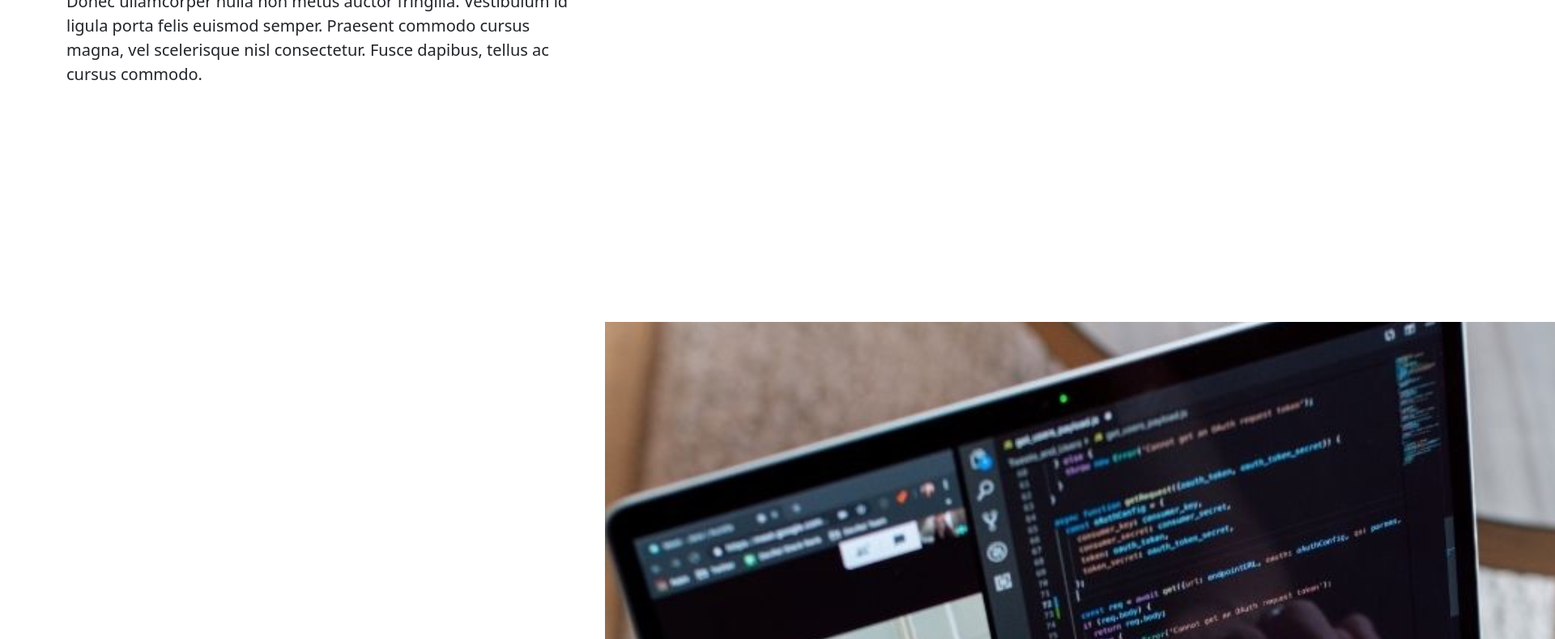
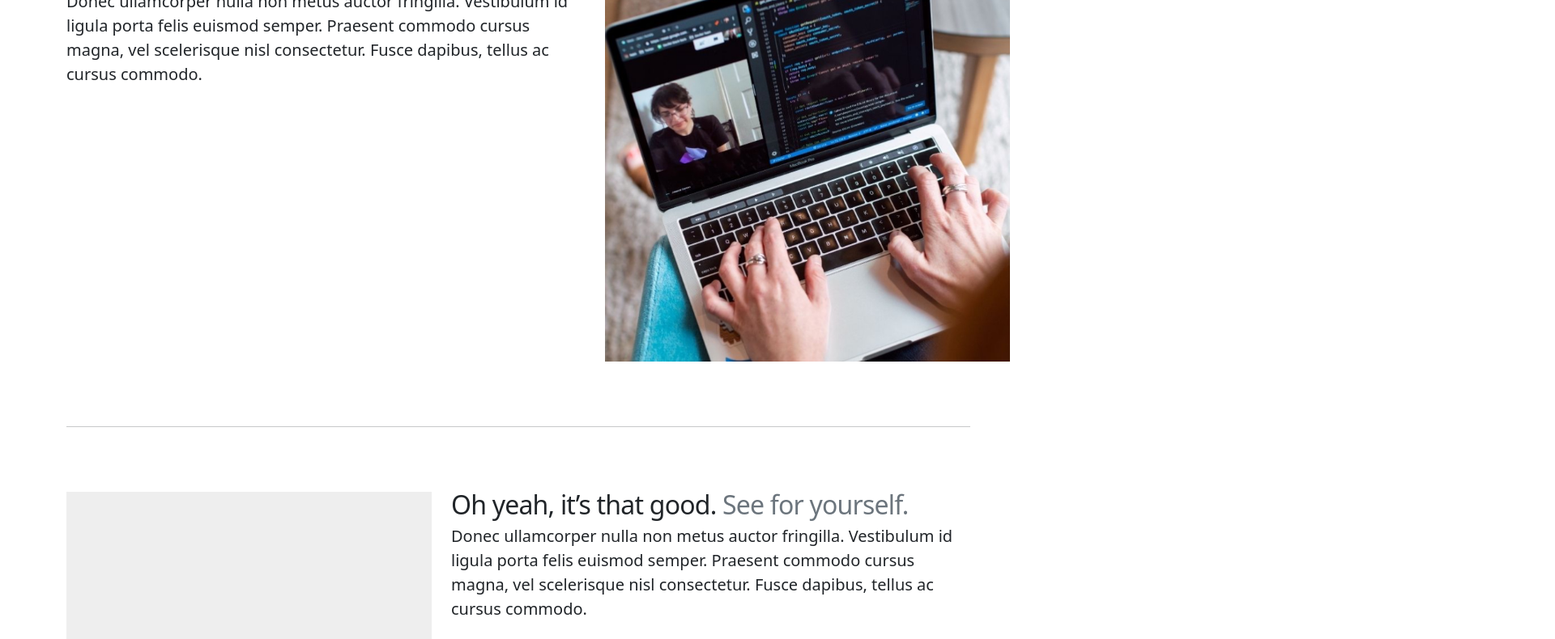
Before and after one commit to gmoisio/gmoisio.github.io, a plain HTML site: page index.html in a window 1280 px wide. Shown: the part 618-1408 px from the top of the page at 81% size, 1920 px wide, since content can reach past the window. Drawn offline with nearby package versions, Linux system fonts and the light colour scheme.

```diff
--- a/index.html
+++ b/index.html
@@ -44,12 +44,7 @@
           commodo.</p>
       </div>
       <div class="col-md-5">
-        <svg class="bd-placeholder-img bd-placeholder-img-lg featurette-image img-fluid mx-auto" width="500"
-          height="500" xmlns="http://www.w3.org/2000/svg" role="img" aria-label="SDN Training by Gilbert MOISIO"
-          preserveAspectRatio="xMidYMid slice" focusable="false">
-          <title>SDN Training</title>
-          <img src="img/training.jpg" alt="SDN Training">
-        </svg>
+        <img src="img/training.jpg" height="500" width="500" alt="SDN Training by Gilbert MOISIO">
       </div>
     </div>
     <hr class="featurette-divider">
```
